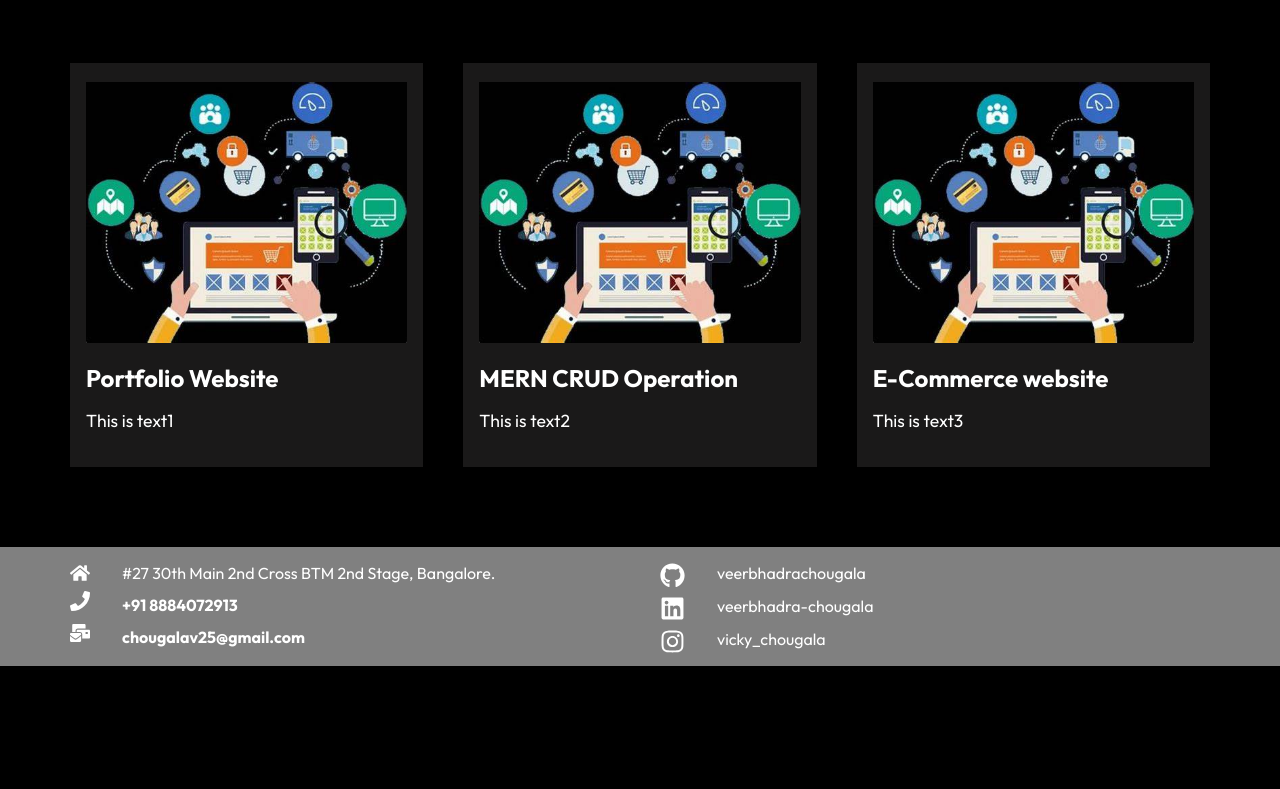
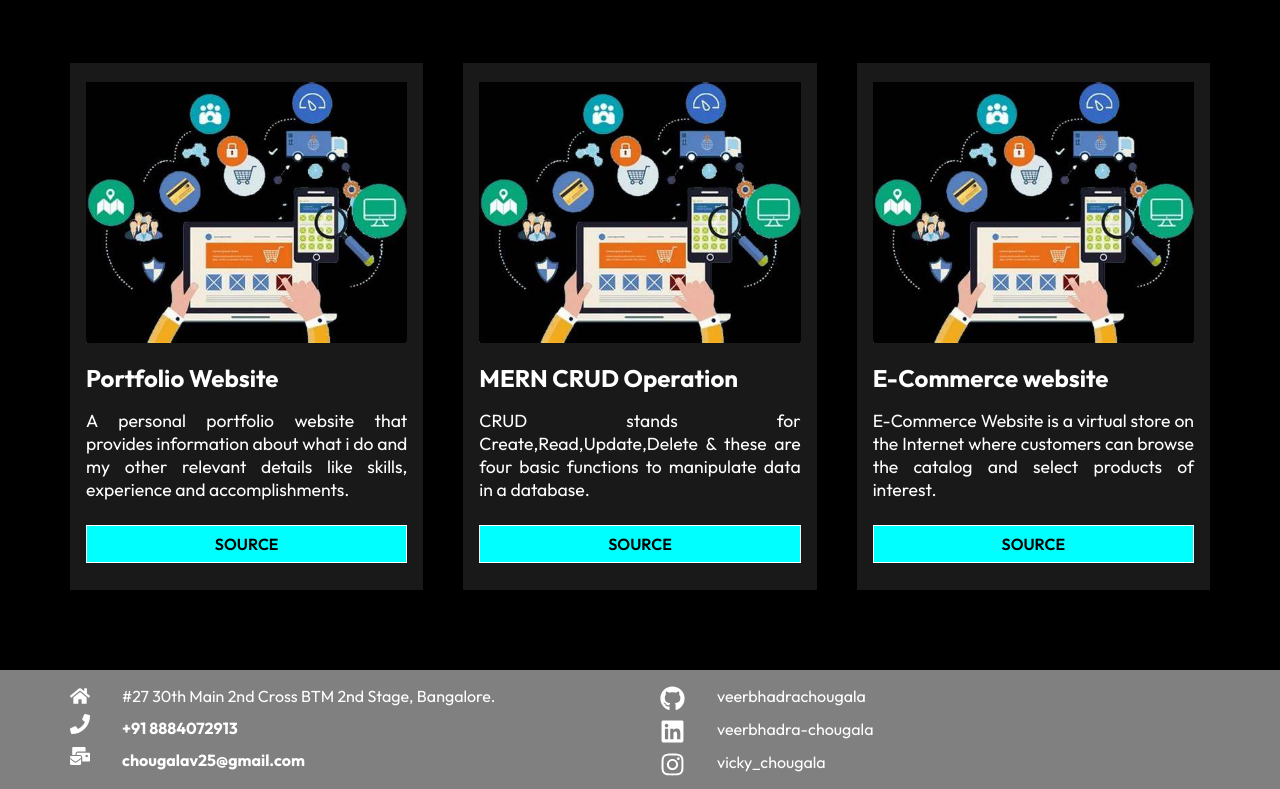
Before and after one commit to veerbhadrachougala/my-portfolio, a React (Create React App) app: page /Projects in a window 1280 px wide. Shown: the part 585-1374 px from the top of the page. Before the commit the page ends 1251 px from the top, so only its background shows below. Built offline with nearby package versions, Linux system fonts and the light colour scheme.

Commit message:
added project link

```diff
--- a/src/Components/ProjectCard.js
+++ b/src/Components/ProjectCard.js
@@ -1,7 +1,7 @@
 import "./ProjectCardStyle.css";
 
 import React from "react";
-// import { NavLink } from "react-router-dom";
+import { NavLink } from "react-router-dom";
 
 const ProjectCard = (props) => {
   return (
@@ -10,14 +10,14 @@ const ProjectCard = (props) => {
           <h2 className="project-title">{props.title}</h2>
           <div className="pro-details">
             <p>{props.text}</p>
-            {/* <div className="pro-btns">
-              <NavLink to="url.com" className="btn">
-                View
-              </NavLink>
-              <NavLink to="url.com" className="btn">
+            <div className="pro-btns">
+              <NavLink to={props.view} className="btn">
                 Source
               </NavLink>
-            </div> */}
+              {/* <NavLink to="url.com" className="btn">
+                Source
+              </NavLink> */}
+            </div>
           </div>
         </div>
   );
--- a/src/Components/ProjectCardStyle.css
+++ b/src/Components/ProjectCardStyle.css
@@ -35,12 +35,14 @@
 }
  .pro-btns {
     display: flex;
-    justify-content: space-between;
+    justify-content: center;
     padding: 0.5rem 0;
  }
 
  .pro-btns .btn{
     padding: 0.5rem 1rem;
+    width: 100%;
+    text-align: center;
  }
 
 @media screen and (max-width: 740px){
--- a/src/Components/ProjectWork.js
+++ b/src/Components/ProjectWork.js
@@ -14,7 +14,8 @@ const ProjectWork = () => {
                 key={index}
                 imgSrc={value.imgSrc}
                 title={value.title}
-                text={value.text}/>
+                text={value.text}
+                view= {value.view}/>
             )
         })}
 
--- a/src/Components/WorkData.js
+++ b/src/Components/WorkData.js
@@ -1,22 +1,25 @@
 import Project1 from '../Photos/E-Comm.jpg'
 
 
-const ProjectCardData = [
+const WorkData = [
     {
         imgSrc: Project1,
         title: "Portfolio Website",
-        text: "This is text1",
+        text: "A personal portfolio website that provides information about what i do and my other relevant details like skills, experience and accomplishments.",
+        view: "https://github.com/veerbhadrachougala/my-portfolio"
     },
     {
         imgSrc: Project1,
         title: "MERN CRUD Operation",
-        text: "This is text2",
+        text: "CRUD stands for Create,Read,Update,Delete & these are four basic functions to manipulate data in a database.",
+        view: "https://github.com/veerbhadrachougala/mern-crud-app"
     },
     {
         imgSrc: Project1,
         title: "E-Commerce website",
-        text: "This is text3",
+        text: "E-Commerce Website is a virtual store on the Internet where customers can browse the catalog and select products of interest.",
+        view: "https://github.com/veerbhadrachougala/Back-end-CRUD"
     }
 ];
 
-export default ProjectCardData;
+export default WorkData;
```
